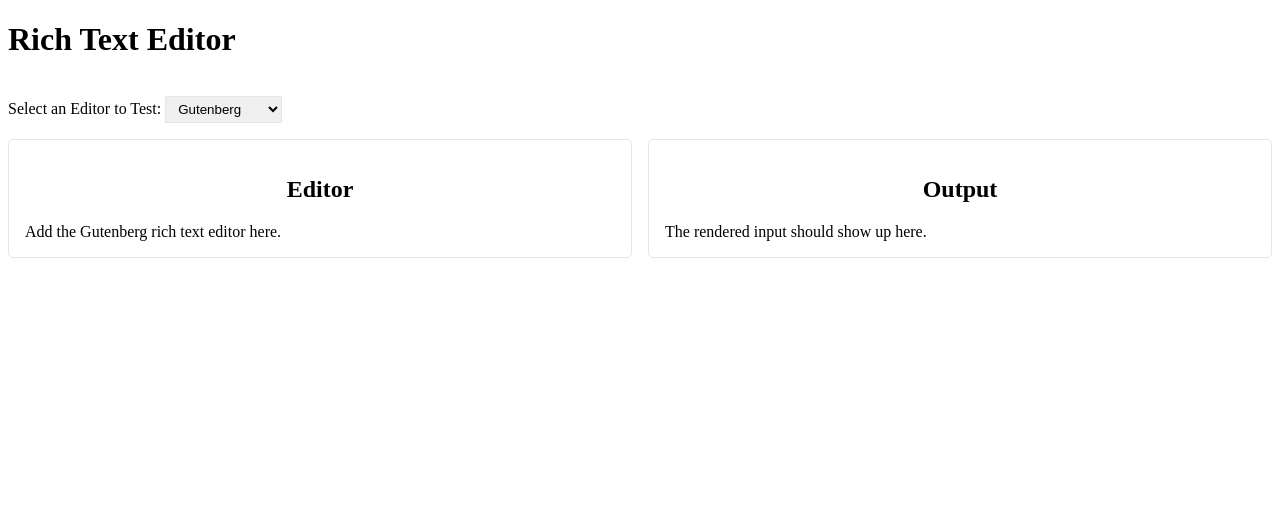
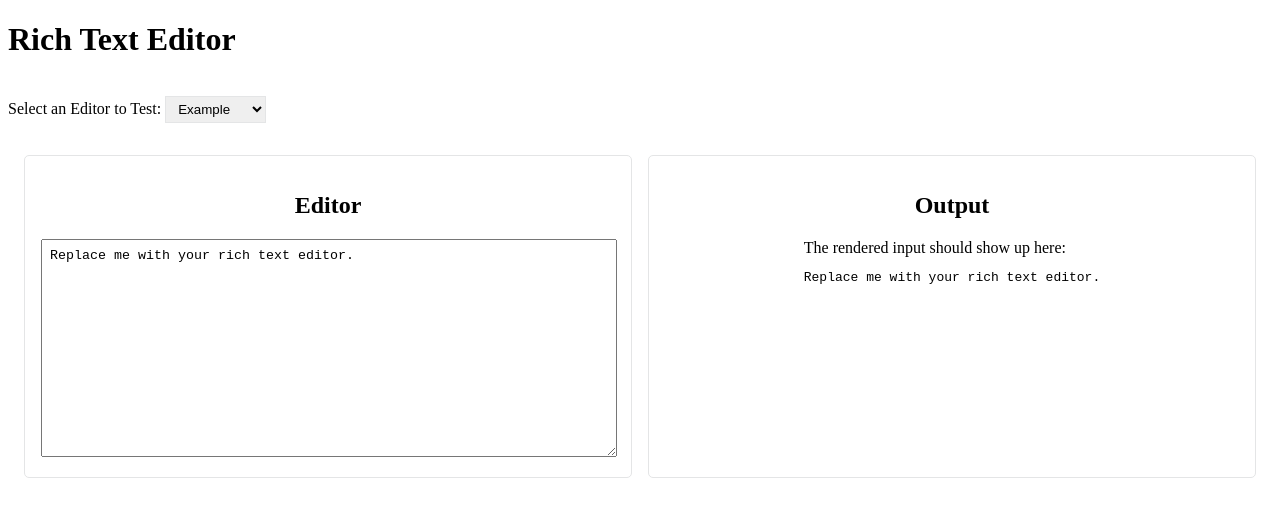
Before and after one commit to IIP-Design/lab-test, a React app in the folder rich-text-experiment/: page / in a window 1280 px wide. Built offline with nearby package versions, Linux system fonts and the light colour scheme.

Commit message:
feat: refine the example on the test page

```diff
--- a/rich-text-experiment/src/components/App/App.js
+++ b/rich-text-experiment/src/components/App/App.js
@@ -1,16 +1,23 @@
 import React, { useState } from 'react';
 
-import Gutenberg from '../../gutenberg/Gutenberg';
-import SmartBlocks from '../../smart-blocks/SmartBlocks';
+/** IMPORT YOUR COMPONENT BELOW */
+import Gutenberg from '../../editors/gutenberg/Gutenberg';
+import Example from '../../editors/example/Example';
 
 import style from './App.module.scss';
 
 const App = () => {
-  const [selected, setSelected] = useState( 'gutenberg' );
+  const [selected, setSelected] = useState( 'example' );
 
   const switchEditor = e => {
     setSelected( e.target.value );
   };
+
+  /** ADD YOUR COMPONENT AS AN OPTION BELOW */
+  const options = [
+    { val: 'example', label: 'Example' },
+    { val: 'gutenberg', label: 'Gutenberg' },
+  ];
 
   return (
     <main>
@@ -24,17 +31,20 @@ const App = () => {
           onChange={ switchEditor }
           value={ selected }
         >
-          <option value="gutenberg">Gutenberg</option>
-          <option value="smart-blocks">Smart Blocks</option>
+          { options.map( opt => (
+            <option key={ opt.val } value={ opt.val }>{ opt.label }</option>
+          ) ) }
         </select>
       </label>
       <div className={ style['section-container'] }>
+        { selected === 'example' && (
+          <Example />
+        ) }
+
+        { /** ADD YOUR COMPONENT'S CONDITIONAL RENDER BELOW */ }
+
         { selected === 'gutenberg' && (
           <Gutenberg />
-        ) }
-
-        { selected === 'smart-blocks' && (
-          <SmartBlocks />
         ) }
       </div>
     </main>
--- a/rich-text-experiment/src/components/App/App.module.scss
+++ b/rich-text-experiment/src/components/App/App.module.scss
@@ -1,13 +1,8 @@
-.section {
-  border: 1px solid #e4e5e6;
-  border-radius: 5px;
-  padding: 1rem;
-
-  &-container {
-    display: grid;
-    gap: 1rem;
-    grid-template-columns: 1fr 1fr;
-  }
+.section-container {
+  display: grid;
+  gap: 1rem;
+  grid-template-columns: 1fr 1fr;
+  margin: 1rem;
 }
 
 .select {
--- a/rich-text-experiment/src/components/Panel/Panel.module.scss
+++ b/rich-text-experiment/src/components/Panel/Panel.module.scss
@@ -1,6 +1,9 @@
 .section {
+  align-items: center;
   border: 1px solid #e4e5e6;
   border-radius: 5px;
+  display: flex;
+  flex-direction: column;
   padding: 1rem;
 }
 
--- /dev/null
+++ b/rich-text-experiment/src/editors/example/Example.js
@@ -0,0 +1,29 @@
+import React, { Fragment, useState } from 'react';
+
+import ExampleEditor from './ExampleEditor';
+import ExampleOutput from './ExampleOutput';
+import Panel from '../../components/Panel/Panel';
+
+const Example = () => {
+  // State managed at this level to facilitate simultaneously demonstrating input/output.
+  const [content, setContent] = useState( 'Replace me with your rich text editor.' );
+
+  const handleInput = e => {
+    const input = e.target.value;
+
+    setContent( input );
+  };
+
+  return (
+    <Fragment>
+      <Panel title="Editor">
+        <ExampleEditor content={ content } handler={ handleInput } />
+      </Panel>
+      <Panel title="Output">
+        <ExampleOutput content={ content } />
+      </Panel>
+    </Fragment>
+  );
+};
+
+export default Example;
--- /dev/null
+++ b/rich-text-experiment/src/editors/example/ExampleEditor.js
@@ -0,0 +1,19 @@
+import React from 'react';
+import propTypes from 'prop-types';
+
+const ExampleEditor = ( { content, handler } ) => (
+  <div style={ { minHeight: '200px', width: '100%' } }>
+    <textarea
+      value={ content }
+      onChange={ handler }
+      style={ { minHeight: '200px', padding: '0.5rem', width: 'calc(100% - 1rem)' } }
+    />
+  </div>
+);
+
+ExampleEditor.propTypes = {
+  content: propTypes.string,
+  handler: propTypes.func,
+};
+
+export default ExampleEditor;
--- /dev/null
+++ b/rich-text-experiment/src/editors/example/ExampleOutput.js
@@ -0,0 +1,17 @@
+import React from 'react';
+import propTypes from 'prop-types';
+
+const ExampleOutput = ( { content } ) => (
+  <div>
+    The rendered input should show up here:
+    <pre style={ { whiteSpace: 'pre-wrap' } }>
+      { content }
+    </pre>
+  </div>
+);
+
+ExampleOutput.propTypes = {
+  content: propTypes.string,
+};
+
+export default ExampleOutput;
--- a/rich-text-experiment/src/gutenberg/Gutenberg.js
+++ b/rich-text-experiment/src/editors/gutenberg/Gutenberg.js
@@ -2,7 +2,7 @@ import React, { Fragment } from 'react';
 
 import GutenbergEditor from './GutenbergEditor';
 import GutenbergOutput from './GutenbergOutput';
-import Panel from '../components/Panel/Panel';
+import Panel from '../../components/Panel/Panel';
 
 const Gutenberg = () => (
   <Fragment>
--- a/rich-text-experiment/src/smart-blocks/SmartBlocks.js
+++ /dev/null
@@ -1,18 +0,0 @@
-import React, { Fragment } from 'react';
-
-import SmartBlocksEditor from './SmartBlocksEditor';
-import SmartBlocksOutput from './SmartBlocksOutput';
-import Panel from '../components/Panel/Panel';
-
-const SmartBlocks = () => (
-  <Fragment>
-    <Panel title="Editor">
-      <SmartBlocksEditor />
-    </Panel>
-    <Panel title="Output">
-      <SmartBlocksOutput />
-    </Panel>
-  </Fragment>
-);
-
-export default SmartBlocks;
--- a/rich-text-experiment/src/smart-blocks/SmartBlocksEditor.js
+++ /dev/null
@@ -1,9 +0,0 @@
-import React from 'react';
-
-const SmartBlocksEditor = () => (
-  <div>
-    Add the Smart Blocks rich text editor here.
-  </div>
-);
-
-export default SmartBlocksEditor;
--- a/rich-text-experiment/src/smart-blocks/SmartBlocksOutput.js
+++ /dev/null
@@ -1,9 +0,0 @@
-import React from 'react';
-
-const SmartBlocksOutput = () => (
-  <div>
-    The rendered input should show up here.
-  </div>
-);
-
-export default SmartBlocksOutput;
```
Also changed, not shown: rich-text-experiment/src/editors/gutenberg/GutenbergEditor.js (renamed from rich-text-experiment/src/gutenberg/GutenbergEditor.js), rich-text-experiment/src/editors/gutenberg/GutenbergOutput.js (renamed from rich-text-experiment/src/gutenberg/GutenbergOutput.js).
